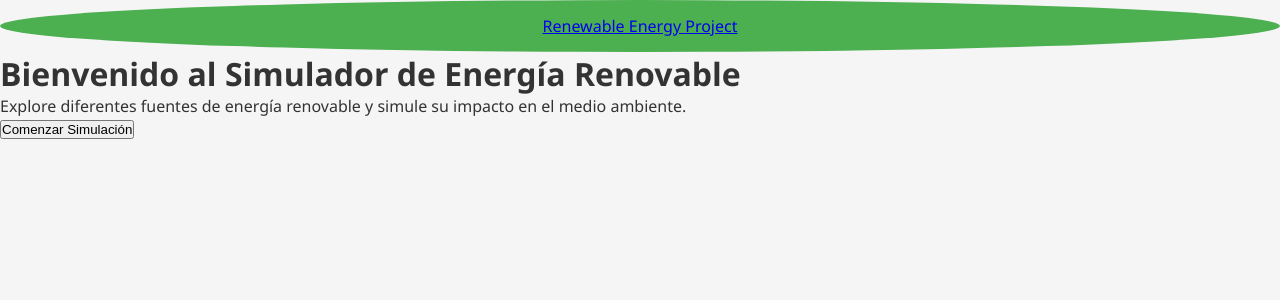
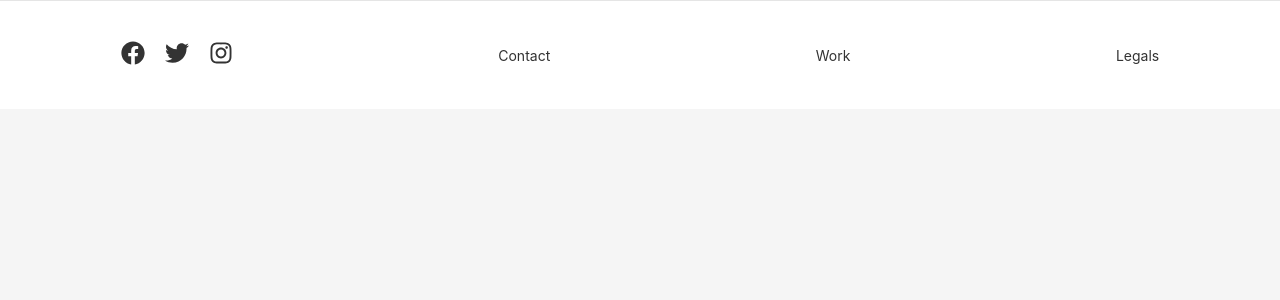
Before and after one commit to YarCrasy/EnergySimulatorProject, a React (Vite) app in the folder Web/: page / in a window 1280 px wide. Shown: the top 300 px of the page. Built offline with nearby package versions, Linux system fonts and the light colour scheme.

Commit message:
Footer listo y CardPanel estructurado

```diff
--- a/Web/index.html
+++ b/Web/index.html
@@ -2,12 +2,12 @@
 <html lang="es">
   <head>
     <meta charset="UTF-8" />
-    <link rel="icon" type="image/svg+xml" href="/vite.svg" />
+    <link rel="icon" type="image/svg+xml" href="./vite.svg" />
     <meta name="viewport" content="width=device-width, initial-scale=1.0" />
     <title>Simulador de Energía Renovable</title>
   </head>
   <body>
     <div id="root"></div>
-    <script type="module" src="/src/main.jsx"></script>
+    <script type="module" src="./src/main.jsx"></script>
   </body>
 </html>
--- a/Web/package.json
+++ b/Web/package.json
@@ -12,6 +12,7 @@
   "dependencies": {
     "react": "^19.1.1",
     "react-dom": "^19.1.1",
+    "react-icons": "^5.5.0",
     "react-router-dom": "^7.9.5"
   },
   "devDependencies": {
--- a/Web/src/App.css
+++ b/Web/src/App.css
@@ -16,3 +16,8 @@
   display: flex;
   flex-direction: column;
 }
+.app-container {
+  display: flex;
+  flex-direction: column;
+    min-height: 100vh;
+}
--- a/Web/src/App.jsx
+++ b/Web/src/App.jsx
@@ -1,32 +1,17 @@
 import { BrowserRouter, Route, Routes } from 'react-router-dom'
 import './App.css'
+import Footer from './components/footer/Footer'
 
-// Importing components
-import Header from './components/header/Header'
-
-// Importing page components
-import Home from './pages/home/Home'
-import Simulator from './pages/simulator/Simulator'
-import Projects from './pages/projects/Projects'
-import Contact from './pages/contact/Contact'
-import NotFound from './pages/not-found/NotFound'
 
 function App() {
 
   return (
     <>
-      <BrowserRouter>
-        <Header />
-        <Routes>
-          <Route path="/" element={<Home />} />
-          <Route path="/simulator" element={<Simulator />} />
-          <Route path="/projects" element={<Projects />} />
-          <Route path="/contact" element={<Contact />} />
-          <Route path="*" element={<NotFound />} />
-        </Routes>
-      </BrowserRouter>
+     <div className="app-container" >
+      <Footer/>
+    </div>
     </>
-  )
+    )
 }
 
 export default App
--- /dev/null
+++ b/Web/src/components/footer/Footer.css
@@ -0,0 +1,49 @@
+.footer-container {
+  width: 100%;
+  padding: 40px 0;
+  background-color: #ffffff;
+  border-top: 1px solid rgba(0, 0, 0, 0.1);
+  display: flex;
+  flex-direction: row;
+  align-items: center;
+  gap: 24px;
+  font-family: "Inter", sans-serif;
+    justify-content: space-around;
+}
+
+/* Redes sociales */
+.social-media-container {
+  display: flex;
+  gap: 20px;
+}
+
+.social-media-container a {
+  color: #333;
+  transition: opacity 0.3s ease, transform 0.2s ease;
+}
+
+.social-media-container a:hover {
+  opacity: 0.7;
+  transform: translateY(-2px);
+}
+
+/* Enlaces del footer */
+.footer-contact,
+.footer-work,
+.footer-legals {
+  font-size: 14px;
+}
+
+.footer-contact a,
+.footer-work a,
+.footer-legals a {
+  color: #333;
+  text-decoration: none;
+  transition: opacity 0.3s ease;
+}
+
+.footer-contact a:hover,
+.footer-work a:hover,
+.footer-legals a:hover {
+  opacity: 0.6;
+}
--- a/Web/src/components/footer/Footer.jsx
+++ b/Web/src/components/footer/Footer.jsx
@@ -1,11 +1,31 @@
 import "./Footer.css";
+import { FaFacebook, FaTwitter, FaInstagram } from "react-icons/fa";
 
 function Footer() {
-    return (
-        <footer className="footer-container">
-            <p>&copy; 2024 Simulador de Energía Renovable. Todos los derechos reservados.</p>
-        </footer>
-    );
+  return (
+    <footer className="footer-container">
+      <div className="social-media-container">
+        <a href="https://facebook.com" target="_blank">
+          <FaFacebook size={24} />
+        </a>
+        <a href="https://twitter.com" target="_blank">
+          <FaTwitter size={24} />
+        </a>
+        <a href="https://instagram.com" target="_blank">
+          <FaInstagram size={24} />
+        </a>
+      </div>
+      <div className="footer-contact">
+        <a href="/privacy-contact">Contact</a>
+      </div>
+      <div className="footer-work">
+        <a href="/privacy-work">Work</a>
+      </div>
+      <div className="footer-legals">
+        <a href="/privacy-legals">Legals</a>
+      </div>
+    </footer>
+  );
 }
 
 export default Footer;
```
Also changed, not shown: Web/src/components/cardPanel/CardPanel.css (added, +12 -0 lines), Web/src/components/cardPanel/CardPanel.jsx (added, +18 -0 lines), 1 other file (tests, documents, lock files or other folders).
